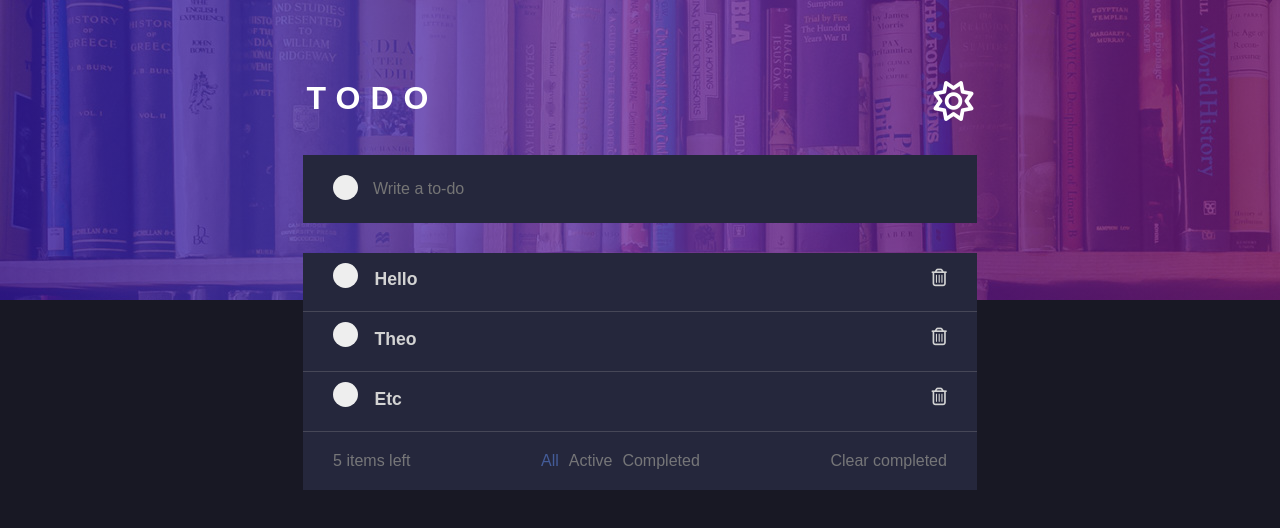
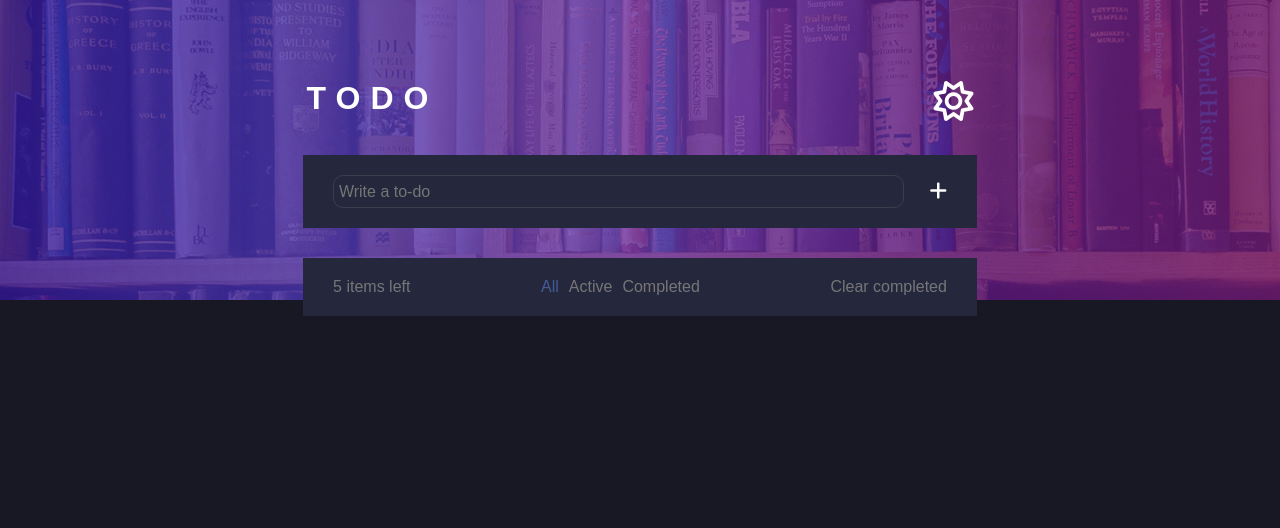
Before and after one commit to Robotron2/TodoReactApp, a React (Create React App) app: page / in a window 1280 px wide. Shown: the top 528 px of the page. Built offline with nearby package versions, Linux system fonts and the light colour scheme.

Commit message:
Add todo icon created

```diff
--- a/public/index.html
+++ b/public/index.html
@@ -23,7 +23,7 @@
       Learn how to configure a non-root public URL by running `npm run build`.
     -->
         <!-- Font Awesome -->
-        <script src="https://use.fontawesome.com/7c8e12a2d7.js"></script>
+        <script src="https://kit.fontawesome.com/a875a20b85.js" crossorigin="anonymous"></script>
 
         <title>React App</title>
     </head>
--- a/src/App.css
+++ b/src/App.css
@@ -81,10 +81,11 @@ body {
 .container {
 	display: block;
 	position: relative;
-	padding-left: 35px;
-	margin-bottom: 12px;
+	padding-left: 25px;
+	top: 5px;
+	margin-bottom: 10px;
 	cursor: pointer;
-	font-size: 22px;
+	font-size: 20px;
 	-webkit-user-select: none;
 	-moz-user-select: none;
 	-ms-user-select: none;
@@ -146,8 +147,9 @@ body {
 	border: 0;
 	font-size: medium;
 	background: transparent;
-
 	color: var(--color-white);
+	border: 1px solid rgba(128, 128, 128, 0.24);
+	border-radius: 10px;
 }
 
 .text-input:focus,
--- a/src/components/Home.js
+++ b/src/components/Home.js
@@ -2,15 +2,18 @@ import { useState } from "react"
 import TodoHeader from "./TodoHeader"
 
 const Home = () => {
-	const [newTodo, setNewTodo] = useState("Add todo")
-	const [allTodos, setAllTodos] = useState(["Hello", "Theo", "Etc"])
+	const [newTodo, setNewTodo] = useState("")
+	const [allTodos, setAllTodos] = useState([])
 
 	const handleChange = (e) => {
 		setNewTodo(e.target.value)
+		console.log(newTodo)
 	}
 
 	const handleSubmit = (e) => {
 		e.preventDefault()
+		setAllTodos(allTodos)
+		allTodos.push(newTodo)
 	}
 
 	return (
@@ -21,38 +24,37 @@ const Home = () => {
 					<div className="todo-main">
 						<TodoHeader />
 						<form onSubmit={handleSubmit}>
-							<div class="todo-input ">
-								<label class="container">
-									<input type="checkbox" disabled />
-									<span class="checkmark"></span>
+							<div className="todo-input ">
+								<input type="text" placeholder="Write a to-do" className="text-input" value={newTodo} onChange={handleChange} />
+								<label className="container">
+									<i class="fa-solid fa-plus"></i>
 								</label>
-								<input type="text" placeholder="Write a to-do" class="text-input" onChange={handleChange} />
 							</div>
 						</form>
-						<div class="todos-container">
-							{allTodos.map((todo) => {
+						<div className="todos-container">
+							{allTodos.map((todo, index) => {
 								return (
-									<div className="todo-border">
+									<div className="todo-border" key={index + 1}>
 										<div className="todos">
 											<label className="container">
 												<input type="checkbox" />
-												<span class="checkmark"></span>
+												<span className="checkmark"></span>
 											</label>
-											<p class="todo-item">{todo}</p>
+											<p className="todo-item">{todo}</p>
 
-											<span class="remove-todo">
-												<i class="fa fa-trash-o" aria-hidden="true"></i>
+											<span className="remove-todo">
+												<i className="fa fa-trash-o" aria-hidden="true"></i>
 											</span>
 										</div>
 									</div>
 								)
 							})}
 
-							<div class="mini-nav">
+							<div className="mini-nav">
 								<p>5 items left</p>
-								<div class="todo-type">
+								<div className="todo-type">
 									<ul>
-										<li class="active">All</li>
+										<li className="active">All</li>
 										<li>Active</li>
 										<li>Completed</li>
 									</ul>
@@ -61,10 +63,10 @@ const Home = () => {
 							</div>
 						</div>
 
-						<div class="todo-input mobile">
-							<div class="mobile-todo-type">
+						<div className="todo-input mobile">
+							<div className="mobile-todo-type">
 								<ul>
-									<li class="active">All</li>
+									<li className="active">All</li>
 									<li>Active</li>
 									<li>Completed</li>
 								</ul>
--- a/src/components/TodoHeader.js
+++ b/src/components/TodoHeader.js
@@ -4,9 +4,9 @@ const TodoHeader = () => {
 			<div>
 				<h4>TODO</h4>
 			</div>
-			<div class="theme-btn">
+			<div className="theme-btn">
 				{/* <i class="fa fa-moon-o" aria-hidden="true"></i> */}
-				<i class="fa fa-sun-o" aria-hidden="true"></i>
+				<i className="fa fa-sun-o" aria-hidden="true"></i>
 			</div>
 		</div>
 	)
```
